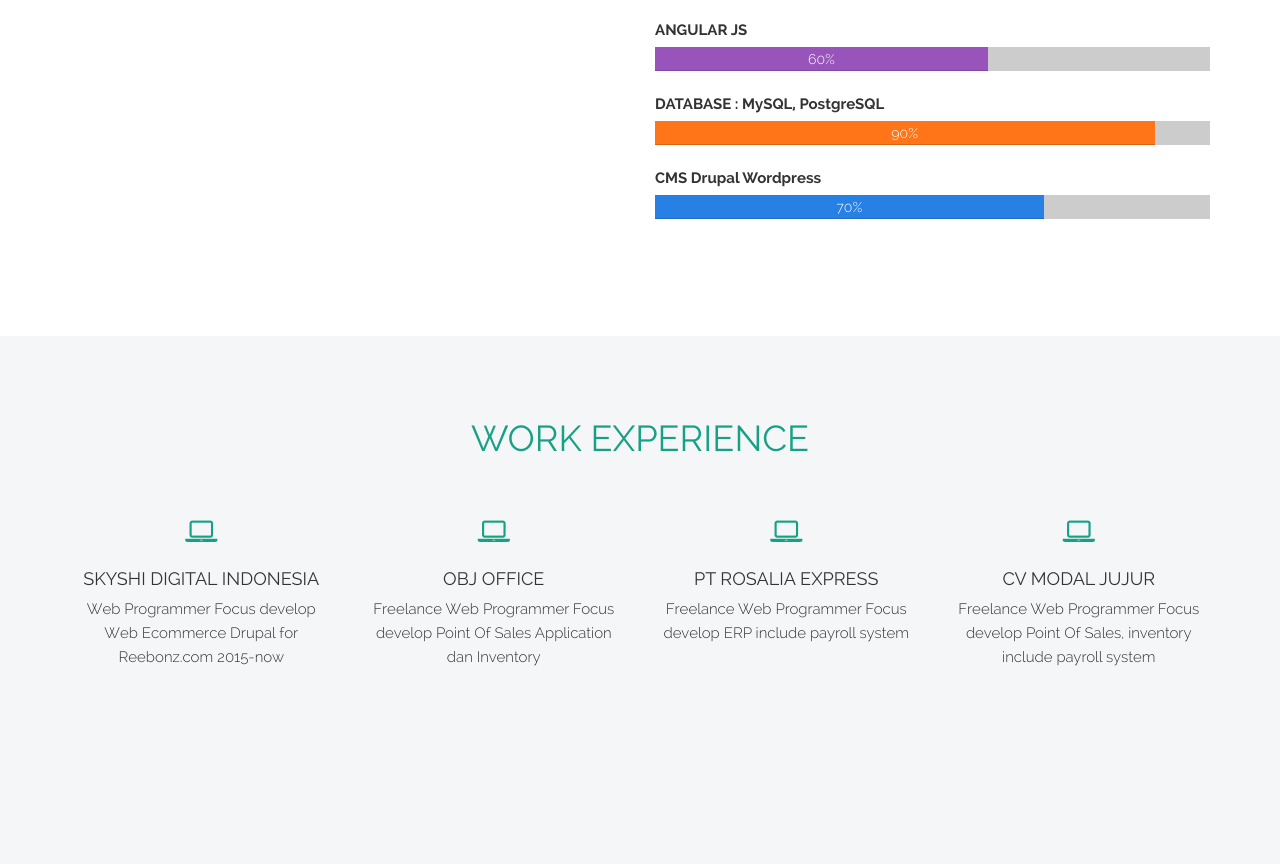
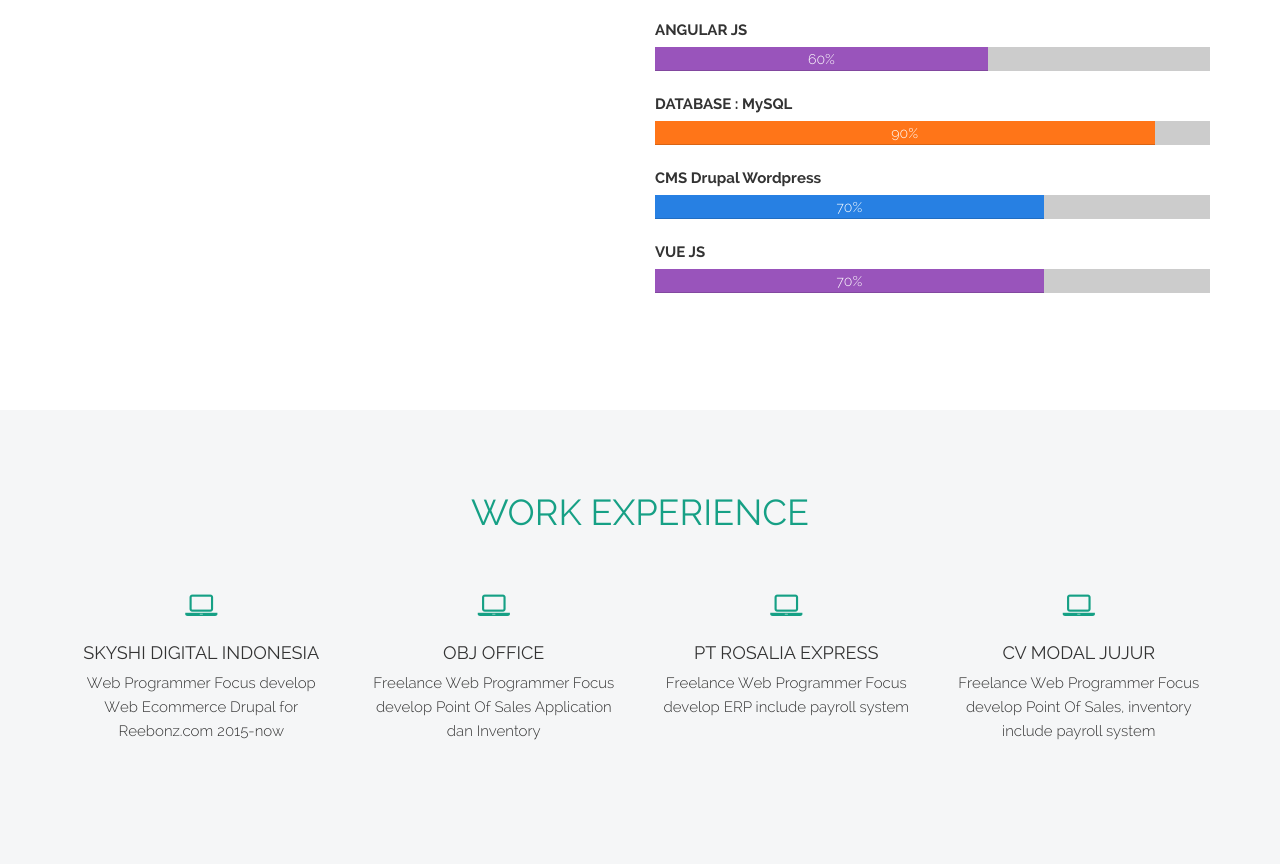
Before and after one commit to ardani/ardani.github.io, a plain HTML site: page index.html in a window 1280 px wide. Shown: the part 2365-3229 px from the top of the page. Drawn offline with Linux system fonts and the light colour scheme.

Commit message:
Update index.html

```diff
--- a/index.html
+++ b/index.html
@@ -248,7 +248,7 @@ familiar with technology Solr Indexing System, Queue SQS, Cache Management, API
                 60%
               </div>
             </div>
-            <label for="#">DATABASE : MySQL, PostgreSQL</label>
+            <label for="#">DATABASE : MySQL</label>
             <div class="progress">
               <div class="progress-bar progress-bar-warning" role="progressbar" aria-valuenow="2" aria-valuemin="0"
                    aria-valuemax="100" style="min-width: 2em; width: 90%;">
@@ -258,6 +258,13 @@ familiar with technology Solr Indexing System, Queue SQS, Cache Management, API
             <label for="#">CMS Drupal Wordpress</label>
             <div class="progress">
               <div class="progress-bar" role="progressbar" aria-valuenow="2" aria-valuemin="0"
+                   aria-valuemax="100" style="min-width: 2em; width: 70%;">
+                70%
+              </div>
+            </div>
+	   <label for="#">VUE JS</label>
+            <div class="progress">
+              <div class="progress-bar progress-bar-info" role="progressbar" aria-valuenow="2" aria-valuemin="0"
                    aria-valuemax="100" style="min-width: 2em; width: 70%;">
                 70%
               </div>
```
